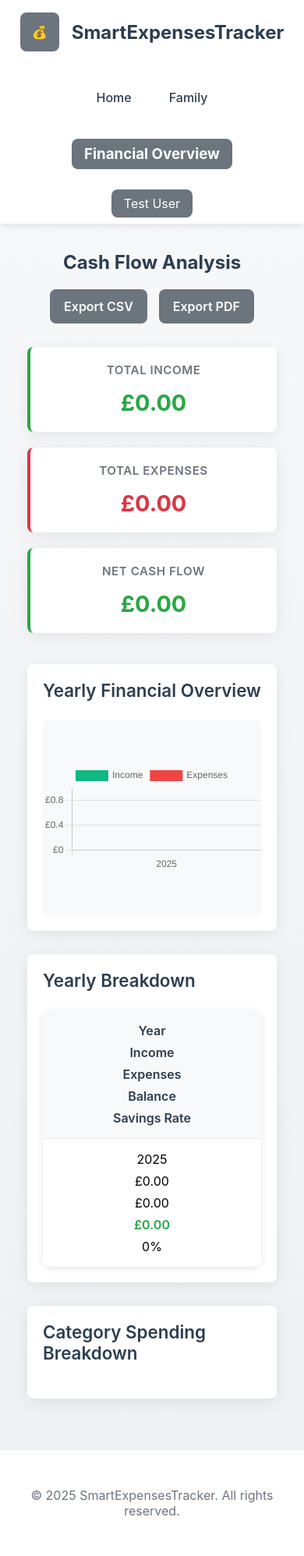
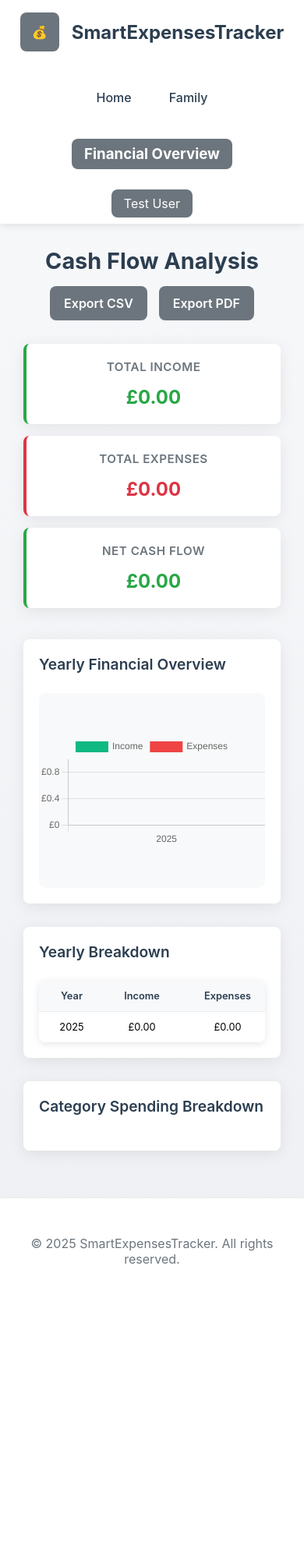
Before and after one commit to FlaviaMorgulis/Smart_Expenses_Tracker, a Flask app: page /cashflow in a window 390 px wide. Shown: the whole page at 78% size. After the commit the page ends 1621 px from the top, so only its background shows below. Run offline with Flask 3, Linux system fonts and the light colour scheme; a user stored in the database is signed in.

Commit message:
style: optimize cashflow charts and fix responsive table layouts

```diff
--- a/app/static/css/cashflow.css
+++ b/app/static/css/cashflow.css
@@ -303,3 +303,131 @@
   border-radius: 4px;
   transition: width 0.3s ease;
 }
+
+/* ================================
+   CASHFLOW PAGE RESPONSIVE
+   ================================ */
+
+@media (max-width: 768px) {
+  .cashflow-container {
+    padding: 15px;
+  }
+
+  .cashflow-header {
+    flex-direction: column;
+    text-align: center;
+    gap: 15px;
+  }
+
+  .export-buttons {
+    justify-content: center;
+  }
+
+  .summary-grid {
+    grid-template-columns: 1fr;
+    gap: 15px;
+  }
+
+  .chart-section,
+  .data-section,
+  .category-section {
+    padding: 20px;
+  }
+
+  .chart-container {
+    height: 300px;
+  }
+
+  .table-header,
+  .table-row {
+    grid-template-columns: 1fr;
+    gap: 10px;
+    text-align: center;
+  }
+
+  .category-grid {
+    grid-template-columns: 1fr;
+  }
+}
+
+@media (max-width: 480px) {
+  .cashflow-header h1 {
+    font-size: 1.8rem;
+  }
+
+  .summary-card {
+    padding: 20px;
+  }
+
+  .summary-card h2 {
+    font-size: 1.8rem;
+  }
+
+  .chart-container {
+    height: 250px;
+  }
+
+  .table-header,
+  .table-row {
+    padding: 0.75rem;
+  }
+}
+
+/* Chart responsive adjustments */
+@media (max-width: 480px) {
+  .chart-section h3,
+  .data-section h3,
+  .category-section h3 {
+    font-size: 1.2rem;
+  }
+}
+
+/* Cashflow Chart Responsive */
+.chart-container {
+    height: 400px;
+    max-width: 100%;
+    overflow: hidden;
+    position: relative;
+}
+
+/* Yearly Breakdown Table Responsive */
+.data-table {
+    background: var(--white);
+    border-radius: var(--radius);
+    overflow: hidden;
+    box-shadow: 0 2px 10px rgba(0, 0, 0, 0.1);
+    width: 100%;
+    overflow-x: auto;
+}
+
+.table-header, .table-row {
+    display: grid;
+    grid-template-columns: 0.8fr 1fr 1fr 1fr 1fr;
+    min-width: 600px;
+}
+
+@media (max-width: 768px) {
+    .chart-container {
+        height: 300px;
+    }
+
+    .data-table {
+        font-size: 0.9rem;
+    }
+}
+
+@media (max-width: 480px) {
+    .chart-container {
+        height: 250px;
+    }
+
+    .table-header, .table-row {
+        grid-template-columns: 0.6fr 1fr 1fr 1fr 1fr;
+        min-width: 500px;
+        font-size: 0.8rem;
+    }
+
+    .summary-card h2 {
+        font-size: 1.5rem;
+    }
+}
```
